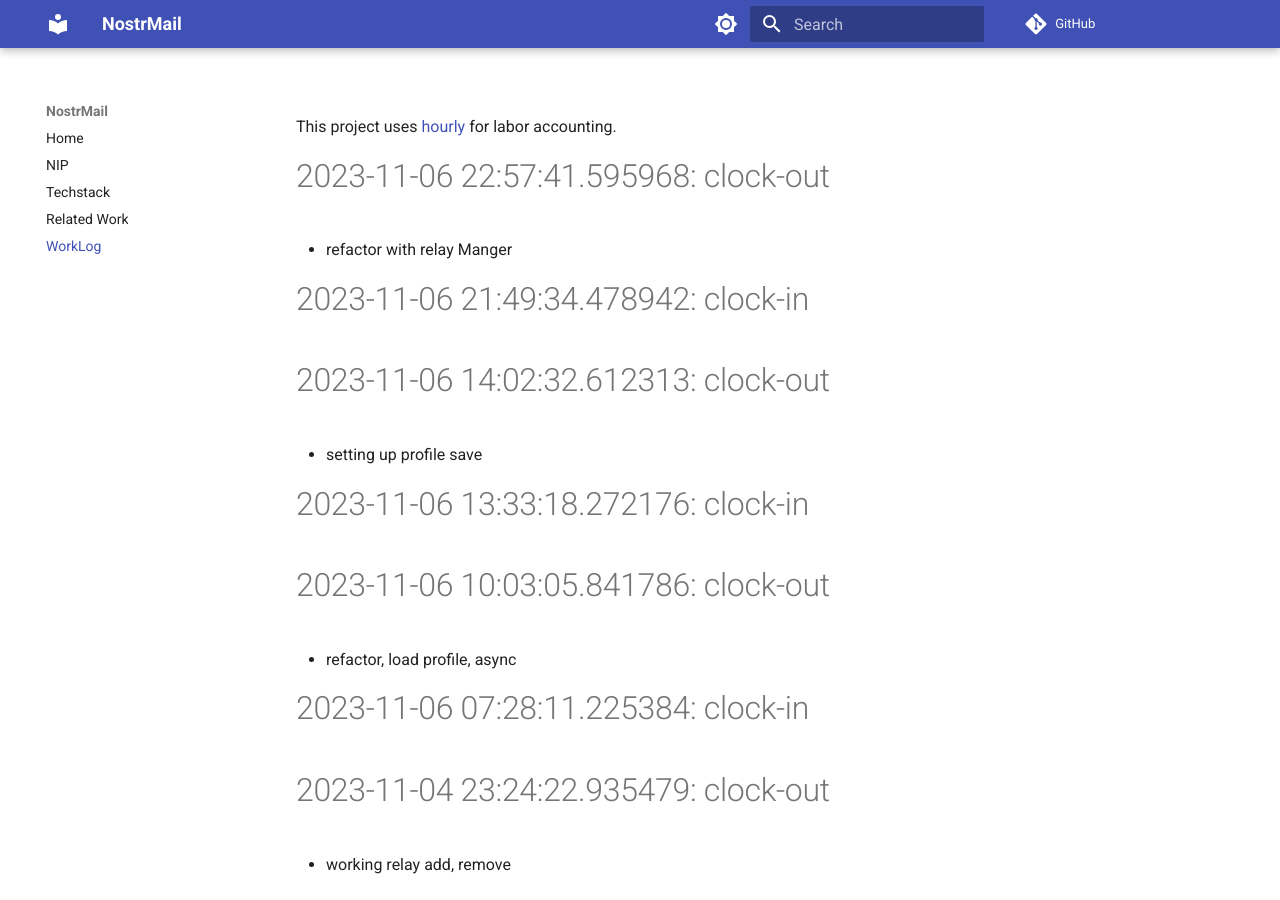
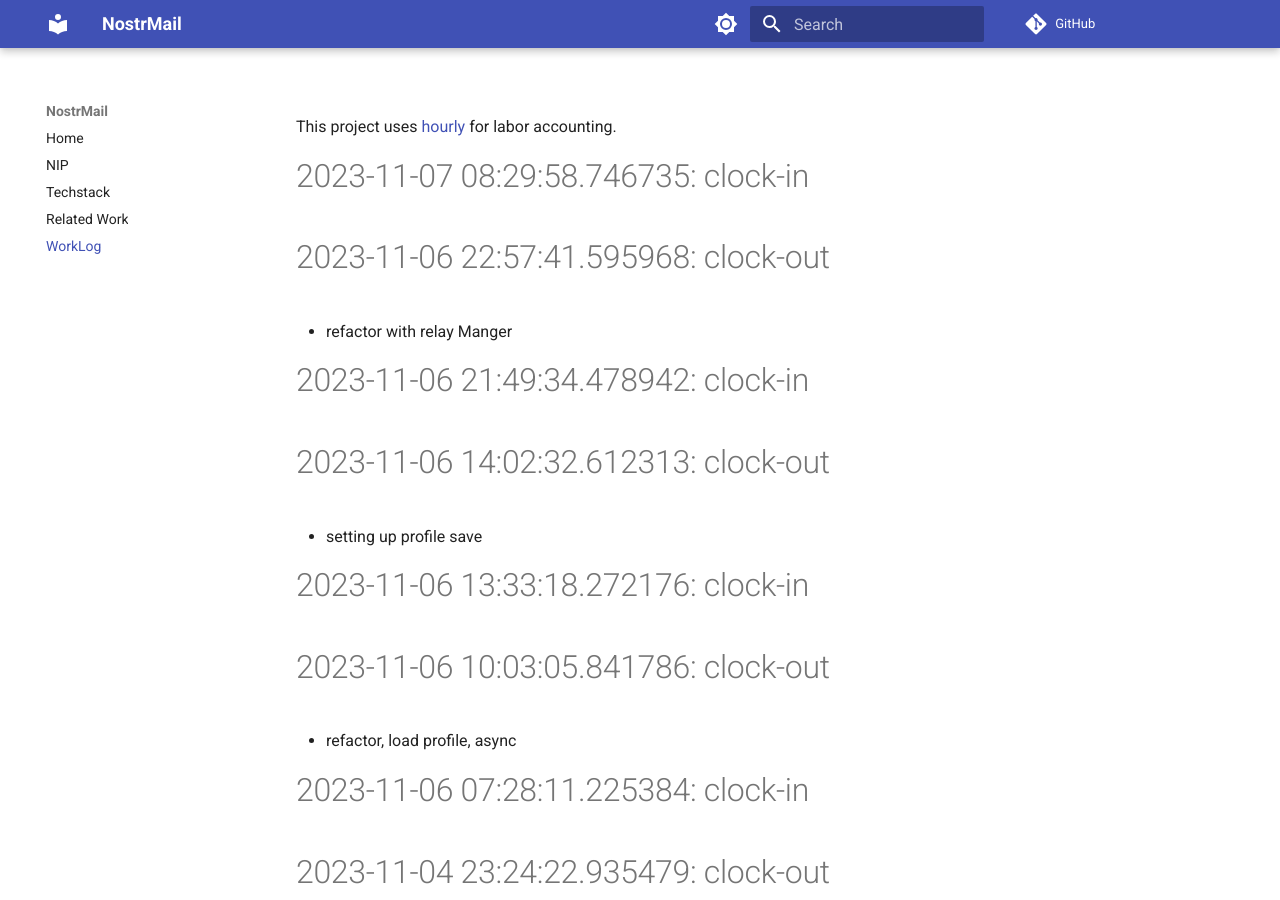
Before and after one commit to asherp/nostr-mail, an MkDocs documentation site: the page built from docs/WorkLog.md, in a window 1280 px wide and 900 px high. Built offline with MkDocs 1.6.1 and Material for MkDocs 9.7.7, drawn with Linux system fonts in a browser that asks for light colours; comment, search, counter and statistics services are not loaded.

Commit message:
clock-in

```diff
--- a/WorkLog.md
+++ b/WorkLog.md
@@ -1,3 +1,6 @@
+
+# 2023-11-07 08:29:58.746735: clock-in
+
 # 2023-11-06 22:57:41.595968: clock-out
 
 * refactor with relay Manger
```
